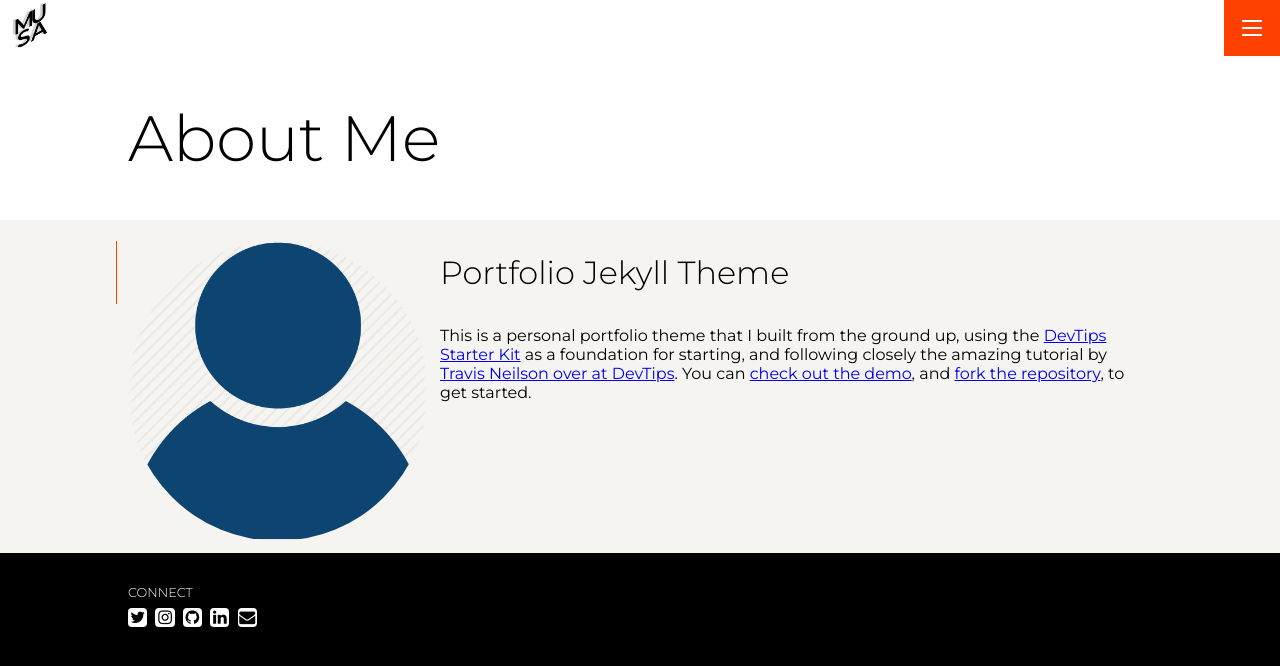
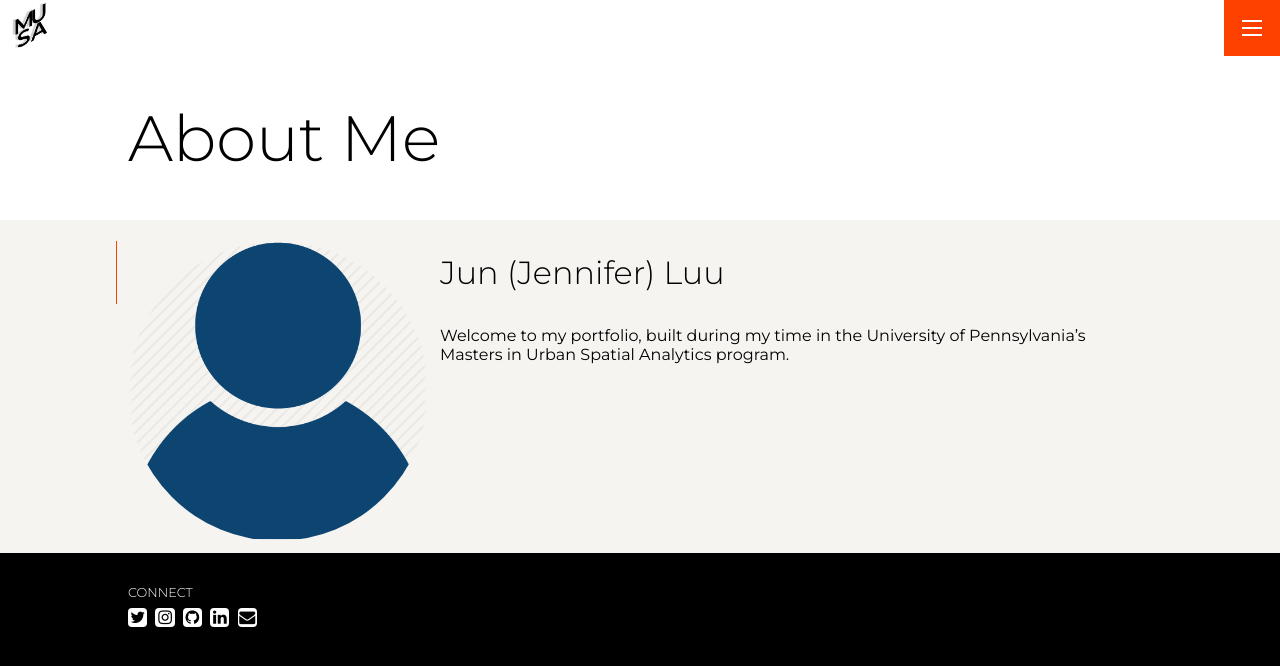
Before and after one commit to jenniferluu6/musa-portfolio, a Jekyll site: the page built from pages/about.md, in a window 1280 px wide. Shown: the top 666 px of the page. Built offline with Jekyll 4.4.1, drawn with Linux system fonts in a browser that asks for light colours.

Commit message:
Update about.md
Update to "About" section of MUSA portfolio completed 2025.08.25 during orientation.

```diff
--- a/pages/about.md
+++ b/pages/about.md
@@ -5,6 +5,6 @@ headshot: /assets/img/headshot.webp
 permalink: /about
 ---
 
-# Portfolio Jekyll Theme
+# Jun (Jennifer) Luu
 
-This is a personal portfolio theme that I built from the ground up, using the [DevTips Starter Kit](http://devtipsstarterkit.com/) as a foundation for starting, and following closely the amazing tutorial by [Travis Neilson over at DevTips](https://www.youtube.com/watch?v=T6jKLsxbFg4&list=PL0CB3OvPhDA_STygmp3sDenx3UpdOMk7P). You can [check out the demo](lenpaul.github.io/portfolio-jekyll-theme/), and [fork the repository](https://github.com/LeNPaul/portfolio-jekyll-theme/fork), to get started.
+Welcome to my portfolio, built during my time in the University of Pennsylvania's Masters in Urban Spatial Analytics program.
```
